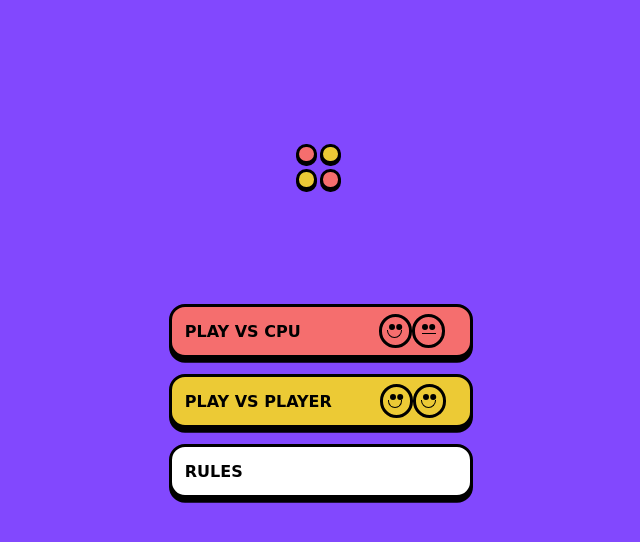
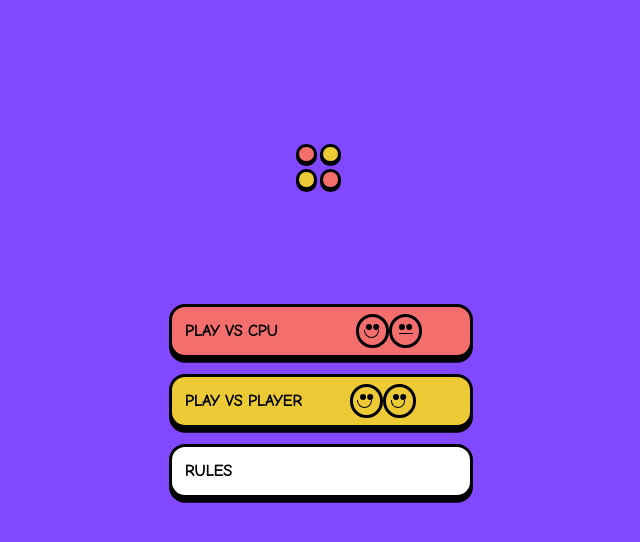
Before and after one commit to MarekPloszczyca/ConnectFourGame, a plain HTML site: page index.html in a window 1280 px wide. Shown: the whole page, without its empty margins (323-963 px from the left). Drawn offline with Linux system fonts and the light colour scheme.

Commit message:
font change

```diff
--- a/ConnectFour.css
+++ b/ConnectFour.css
@@ -1,10 +1,13 @@
+@import url('https://fonts.googleapis.com/css2?family=Comic+Neue&display=swap');
+
 * {
   margin: 0;
   padding: 0;
 }
 body {
   background: rgb(130 72 254);
-  font: 100% Comic Sans, cursive;
+  font-family: 'Comic Neue', cursive;
+ font-weight: bold;
 }
 
 .icon-circle {
@@ -112,6 +115,7 @@ span {
 }
 #objectives {
   padding: 1rem;
+  font-size: 1.16rem;
 }
 ol {
   padding-left: 1rem;
```
